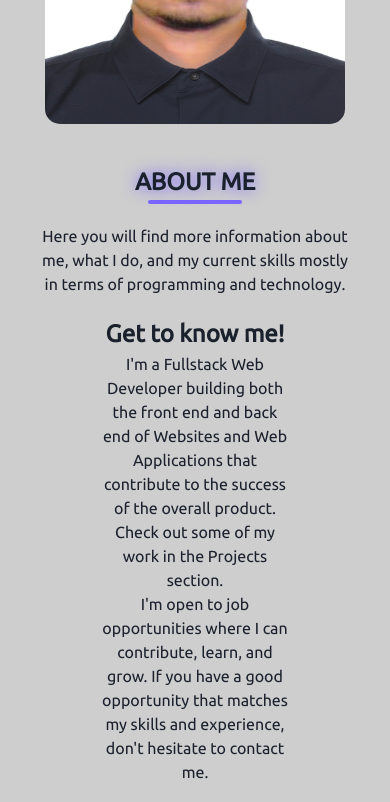
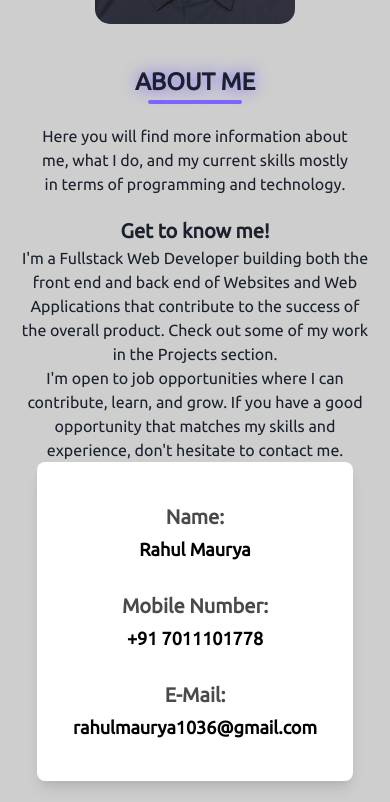
Before and after one commit to simply-code-it/dashwar.pradeep, a React (Vite) app: page / in a window 390 px wide. Shown: the part 1140-1942 px from the top of the page. Built offline with nearby package versions, Linux system fonts and the light colour scheme; some icons are missing.

Commit message:
added : responsiveness added about section and also i was added  previous commit toggle button in project components

```diff
--- a/src/components/About.jsx
+++ b/src/components/About.jsx
@@ -17,133 +17,108 @@ const About = () => {
   const bgColor = colorMode === "dark" ? "#2c2c2c" : "#cecece";
   const highlightColor = colorMode === "dark" ? "#7b66ff" : "#4a4a4a";
   const textColor = colorMode === "dark" ? "#ffffff" : "#000000";
-
-  // Use useColorModeValue correctly
   const boxBgColor = useColorModeValue("white", "#292929");
 
   return (
     <section id="about">
       <Box bgColor={bgColor} pb={100}>
-        {/* image section */}
+        {/* Image Section */}
         <Box pt={10} display="flex" justifyContent="center" alignItems="center">
-          <Image borderRadius="15px" boxSize="300px" src={pic1} alt="rahul" />
+          <Image
+            borderRadius="15px"
+            boxSize={{ base: "200px", md: "250px", lg: "300px" }}
+            src={pic1}
+            alt="rahul"
+          />
         </Box>
-        <Box textAlign={"center"} maxW={"80%"} margin={"auto"} pt={10}>
+
+        <Box textAlign="center" maxW="80%" margin="auto" pt={10}>
           <Text
             fontSize={{ base: "2xl", md: "4xl", lg: "5xl" }}
-            fontWeight={"bold"}
-            textShadow={"0 0 15px #7b66ff"}
+            fontWeight="bold"
+            textShadow="0 0 15px #7b66ff"
           >
             ABOUT ME
           </Text>
           <Box
             h={1}
-            w={"30%"}
-            margin={"auto"}
-            bg={"#7b66ff"}
-            borderRadius={"full"}
+            w="30%"
+            margin="auto"
+            bg="#7b66ff"
+            borderRadius="full"
             mb={5}
           ></Box>
-          <Text fontSize={{ sm: "l", md: "l", lg: "xl" }}>
+          <Text fontSize={{ base: "md", md: "lg", lg: "xl" }}>
             Here you will find more information about me, what I do, and my
             current skills mostly in terms of programming and technology.
           </Text>
         </Box>
-        <Box maxW={"50%"} margin={"auto"} mt={5} textAlign={"center"}>
-          <Text fontSize={"2xl"} fontWeight={"bold"}>
+
+        <Box
+          maxW={{ base: "90%", md: "50%" }}
+          margin="auto"
+          mt={5}
+          textAlign="center"
+        >
+          <Text fontSize={{ base: "xl", md: "2xl" }} fontWeight="bold">
             Get to know me!
           </Text>
-          <Text fontSize={{ sm: "l", md: "l", lg: "xl" }}>
+          <Text fontSize={{ base: "md", md: "lg", lg: "xl" }}>
             I'm a Fullstack Web Developer building both the front end and back
             end of Websites and Web Applications that contribute to the success
             of the overall product. Check out some of my work in the Projects
             section.
           </Text>
-          <Text fontSize={{ sm: "l", md: "l", lg: "xl" }}>
+          <Text fontSize={{ base: "md", md: "lg", lg: "xl" }}>
             I'm open to job opportunities where I can contribute, learn, and
             grow. If you have a good opportunity that matches my skills and
             experience, don't hesitate to contact me.
           </Text>
 
+          {/* Contact Detail Section */}
           <VStack
             mt={5}
-            p={6}
+            p={10}
             rounded="lg"
             bg={boxBgColor}
             boxShadow="lg"
-            maxW="100%"
-            textAlign="left"
-            // justify={center}
-            // justify="center"
-
+            maxW={{ base: "90%", md: "50%", lg: "300px" }} // Adjusted for centering
+            margin="auto" // Center the box
+            textAlign="center"
+            spacing={4}
           >
-            <Flex  >
-              <Text
-                fontSize="xl"
-                fontWeight="bold"
-                color={highlightColor}
-                ml={2}
-                minW="180px"
-
-              >
-                Name :
+            <Flex flexDirection="column" align="center" w="100%" mb={3}>
+              <Text fontSize="xl" fontWeight="bold" color={highlightColor}>
+                Name:
               </Text>
-              <Text
-                ml={100}
-                fontSize="lg"
-                fontWeight="semibold"
-                color={textColor}
-              >
+              <Text fontSize="lg" fontWeight="semibold" color={textColor} mt={1}>
                 Rahul Maurya
               </Text>
             </Flex>
 
-            <Flex >
-              <Text
-                fontSize="xl"
-                fontWeight="bold"
-                color={highlightColor}
-                mb={1}
-                minW="150px"
-              >
-                Mobile Number :
+            <Flex flexDirection="column" align="center" w="100%" mb={3}>
+              <Text fontSize="xl" fontWeight="bold" color={highlightColor}>
+                Mobile Number:
               </Text>
-              <Text
-                ml={100}
-                fontSize="lg"
-                fontWeight="semibold"
-                color={textColor}
-              >
+              <Text fontSize="lg" fontWeight="semibold" color={textColor} mt={1}>
                 +91 7011101778
               </Text>
             </Flex>
 
-            <Flex  >
-              <Text
-                fontSize="xl"
-                fontWeight="bold"
-                color={highlightColor}
-                ml={5}
-                // minW="150px"
-              >
-                E-Mail :
+            <Flex flexDirection="column" align="center" w="100%">
+              <Text fontSize="xl" fontWeight="bold" color={highlightColor}>
+                E-Mail:
               </Text>
-              <Text
-                ml={100}
-                fontSize="lg"
-                fontWeight="semibold"
-                color={textColor}
-              >
+              <Text fontSize="lg" fontWeight="semibold" color={textColor} mt={1}>
                 rahulmaurya1036@gmail.com
               </Text>
             </Flex>
-
           </VStack>
 
           <AnchorLink href="#contact">
             <Button
               mt={8}
-              bg={"#7B66FF"}
+              bg="#7B66FF"
               _hover={{
                 transform: "scale(1.1)",
                 boxShadow: "0 0 10px gray",
```
